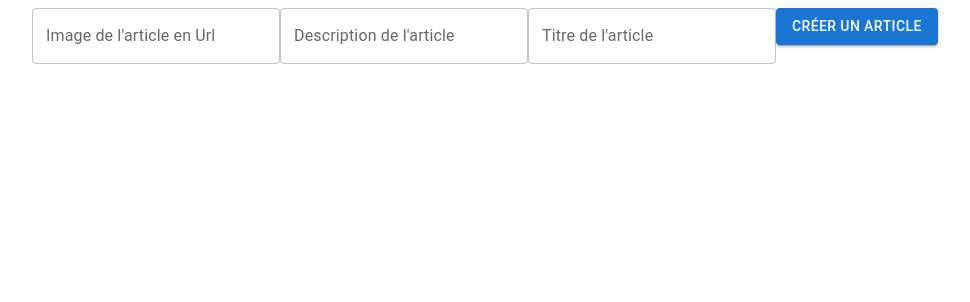
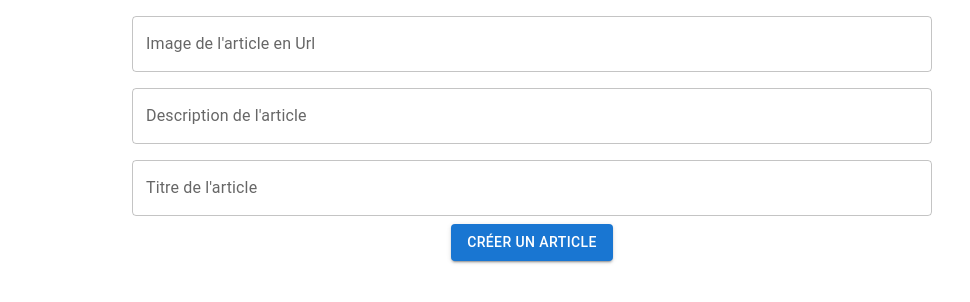
Before and after one commit to ZINGAClenn01/strore, a Next.js app: page /FormAjouter in a window 1280 px wide. Shown: the top 302 px of the page, without its empty margins (108-1078 px from the left). Built offline with nearby package versions, Linux system fonts and the light colour scheme.

Commit message:
css form ajouter

```diff
--- a/package.json
+++ b/package.json
@@ -14,9 +14,11 @@
     "@mui/icons-material": "^5.15.17",
     "@mui/material": "^5.15.17",
     "axios": "^1.6.8",
+    "bootstrap": "^5.3.3",
     "firebase": "^10.12.1",
     "next": "^14.2.3",
     "react": "^18.3.1",
+    "react-bootstrap": "^2.10.2",
     "react-dom": "^18.3.1"
   }
 }
--- a/pages/Boutonajouter.jsx
+++ b/pages/Boutonajouter.jsx
@@ -3,9 +3,6 @@ import Box from '@mui/material/Box';
 import Fab from '@mui/material/Fab';
 import AddIcon from '@mui/icons-material/Add';
 import Link from 'next/link';
-// import { useRouter } from 'next/router';
-import FormAjouter from './FormAjouter'
-
 
 export default function FloatingActionButtonSize() {
   return (
--- a/pages/Cards.jsx
+++ b/pages/Cards.jsx
@@ -24,8 +24,6 @@ export default function MediaCards() {
         router.push(`/components/CardOne?id=${id}`);
         console.log(router);
     };
-
-    // Déclarez une fonction asynchrone pour pouvoir utiliser await
     useEffect(() => {
         const fetchData = async () => {
             const querySnapshot = await getDocs(collection(db, "chaussure"));
--- a/pages/FormAjouter.jsx
+++ b/pages/FormAjouter.jsx
@@ -5,11 +5,10 @@ import Button from '@mui/material/Button';
 import React from 'react';
 import { useState } from 'react';
 import { doc, setDoc } from "firebase/firestore";
-import { db } from "../Firebase/Fibase"; // Assurez-vous d'importer votre instance de firebase/firestore
+import { db } from "../Firebase/Fibase";
 
 export default function MonFormulaire() {
   // Définition des états des champs de formulaire
-
   const [formData, setFormData] = useState({
     title: '',
     image: '',
@@ -58,7 +57,7 @@ export default function MonFormulaire() {
   };
 
   return (
-    <form onSubmit={handleSubmit}>
+    <form className='formulaire-ajouter' onSubmit={handleSubmit}>
       <Box
         sx={{
           width: 1000,
@@ -67,6 +66,7 @@ export default function MonFormulaire() {
         className="boxform"
       >
         <TextField className='textfield'
+        sx={{ m: 1, width: '80%' }}
           label="Image de l'article en Url"
           type="url"
           id="image"
@@ -76,6 +76,7 @@ export default function MonFormulaire() {
         />
 
         <TextField className='textfield'
+        sx={{ m: 1, width: '80%' }}
           label="Description de l'article"
           type="text"
           id="plus"
@@ -85,6 +86,7 @@ export default function MonFormulaire() {
         />
 
         <TextField className='textfield'
+        sx={{ m: 1, width: '80%' }}
           label="Titre de l'article"
           type="text"
           id="title"
--- a/pages/Navbar.jsx
+++ b/pages/Navbar.jsx
@@ -15,7 +15,7 @@ import Toolbar from '@mui/material/Toolbar';
 import Typography from '@mui/material/Typography';
 import Button from '@mui/material/Button';
 import InputBase from '@mui/material/InputBase';
-import { styled, alpha } from '@mui/material/styles';import SearchIcon from '@mui/icons-material/Search';
+import { styled, alpha } from '@mui/material/styles'; import SearchIcon from '@mui/icons-material/Search';
 import Link from 'next/link';
 
 
@@ -80,7 +80,7 @@ function DrawerAppBar(props) {
       </Typography>
       <Divider />
       <List>
-      <Link href="/Contact"> {navItems.map((item) => (
+        <Link href="/Contact"> {navItems.map((item) => (
           <ListItem key={item} disablePadding>
             <ListItemButton sx={{ textAlign: 'center' }}>
               <ListItemText primary={item} />
@@ -127,7 +127,7 @@ function DrawerAppBar(props) {
 
 
           <Box sx={{ display: { xs: 'none', sm: 'block' } }}>
-           <Link href="/Contact"> {navItems.map((item) => (
+            <Link href="/Contact"> {navItems.map((item) => (
               <Button key={item} sx={{ color: '#fff' }}>
                 {item}
               </Button>
--- a/pages/components/CardOne.jsx
+++ b/pages/components/CardOne.jsx
@@ -19,10 +19,7 @@ function CardOne() {
 
     useEffect(() => {
         const fetchData = async () => {
-            // Utilise seulement le nom de la collection "chaussure"
             const querySnapshot = await getDocs(collection(db, `chaussure`));
-
-            // Filtrer les documents pour trouver celui qui correspond à l'identifiant spécifié
             const chaussureData = querySnapshot.docs
                 .filter((doc) => doc.id === routerId)
                 .map((doc) => ({
--- a/styles/globals.css
+++ b/styles/globals.css
@@ -120,6 +120,9 @@ a {
 }
 .boxform{
   margin: auto;
+  display: flex;
+  align-items: center;
+  flex-direction: column;
 }
 .textfield{
  margin-top: 4%;
@@ -127,3 +130,9 @@ a {
 .bouton-ajouter{
   margin-top: 2%;
 }
+
+.formulaire-ajouter{
+  display: flex;
+  align-items: center;
+  flex-direction: column;
+}
```
Also changed, not shown: pages/index.jsx (+2 -17 lines), 1 other file (tests, documents, lock files or other folders).
